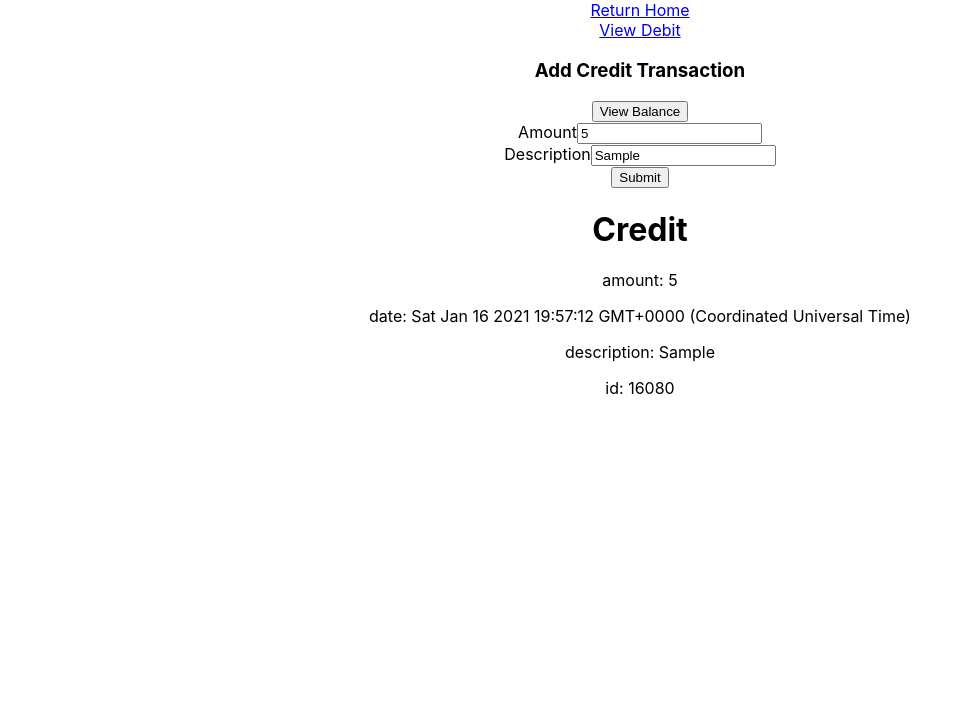
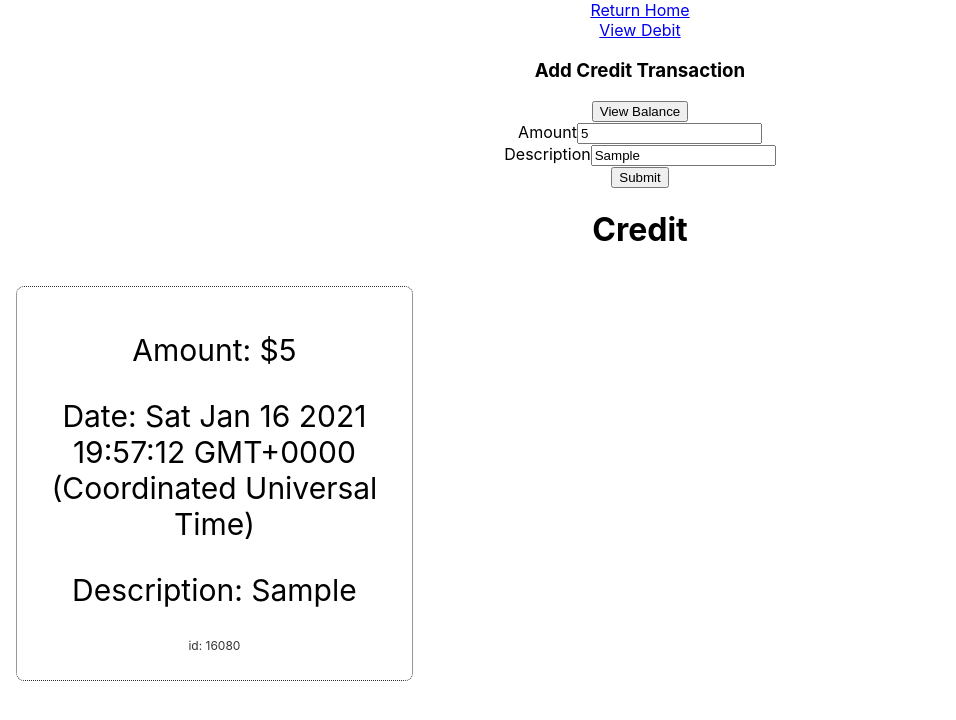
Before and after one commit to KarimNekzad/Bank-of-React, a React (Create React App) app: page /credit in a window 1280 px wide. Both pictures are taken after typing "5", "Sample" into the empty fields and a click on the button "Submit". Shown: the top 720 px of the page, without its empty margins (0-956 px from the left). Built offline with nearby package versions, Linux system fonts and the light colour scheme; no server answers.

Commit message:
added basic style

```diff
--- a/src/components/Credit.js
+++ b/src/components/Credit.js
@@ -2,7 +2,7 @@ import React, { Component } from "react"
 
 import { Link } from "react-router-dom"
 
-import DisplayApiDebit from "./DisplayApiDebit"
+import DisplayData from "./DisplayData"
 import AccountBalance from "./AccountBalance"
 
 class Credit extends Component {
@@ -101,7 +101,7 @@ class Credit extends Component {
 
         <h1>Credit</h1>
         {this.state.credit.map((credit, index) => (
-          <DisplayApiDebit
+          <DisplayData
             key={index}
             amount={credit.amount}
             date={credit.date}
--- a/src/components/Debits.js
+++ b/src/components/Debits.js
@@ -2,7 +2,7 @@ import React, { Component } from "react"
 
 import { Link } from "react-router-dom"
 
-import DisplayApiDebit from "./DisplayApiDebit"
+import DisplayData from "./DisplayData"
 import AccountBalance from "./AccountBalance"
 
 class Debits extends Component {
@@ -104,7 +104,7 @@ class Debits extends Component {
         {/* Display debit */}
         <h1>Debit</h1>
         {this.state.debit.map((debit, index) => (
-          <DisplayApiDebit
+          <DisplayData
             key={index}
             amount={debit.amount}
             date={debit.date}
--- a/src/components/DisplayApiDebit.js
+++ /dev/null
@@ -1,18 +0,0 @@
-import React, { Component } from "react"
-
-class DisplayApiDebit extends Component {
-  render() {
-    console.log("render debits")
-    const { amount, date, description, id } = this.props
-    return (
-      <div>
-        <p>amount: {amount} </p>
-        <p>date: {date} </p>
-        <p>description: {description} </p>
-        <p>id: {id} </p>
-      </div>
-    )
-  }
-}
-
-export default DisplayApiDebit
--- /dev/null
+++ b/src/components/DisplayData.css
@@ -0,0 +1,18 @@
+.display-data {
+  font-size: 30px;
+
+  width: 31%;
+  margin: 1rem;
+  padding: 15px;
+
+  border: 1px dotted #333;
+  border-radius: 8px;
+
+  float: left;
+  box-sizing: border-box;
+}
+
+.id {
+  font-size: 12px;
+  color: #333;
+}
--- /dev/null
+++ b/src/components/DisplayData.js
@@ -0,0 +1,28 @@
+import React, { Component } from "react"
+
+import "./DisplayData.css"
+
+class DisplayData extends Component {
+  render() {
+    console.log("render debits")
+    const { amount, date, description, id } = this.props
+    return (
+      <div className="display-data">
+        <div>
+          <p>Amount: ${amount} </p>
+        </div>
+        <div>
+          <p>Date: {date} </p>
+        </div>
+        <div>
+          <p>Description: {description} </p>
+        </div>
+        <div className="id">
+          <p>id: {id} </p>
+        </div>
+      </div>
+    )
+  }
+}
+
+export default DisplayData
```
Also changed, not shown: 1 other file (tests, documents, lock files or other folders).
